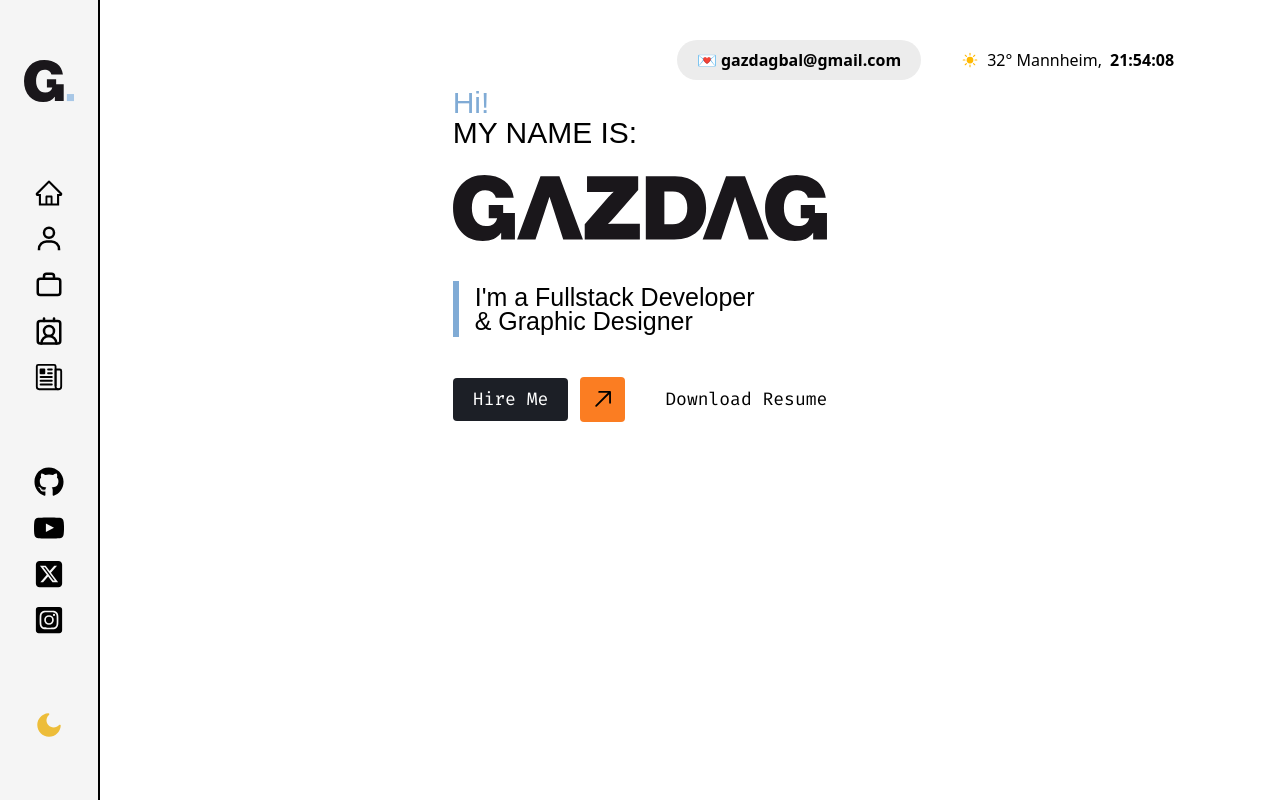
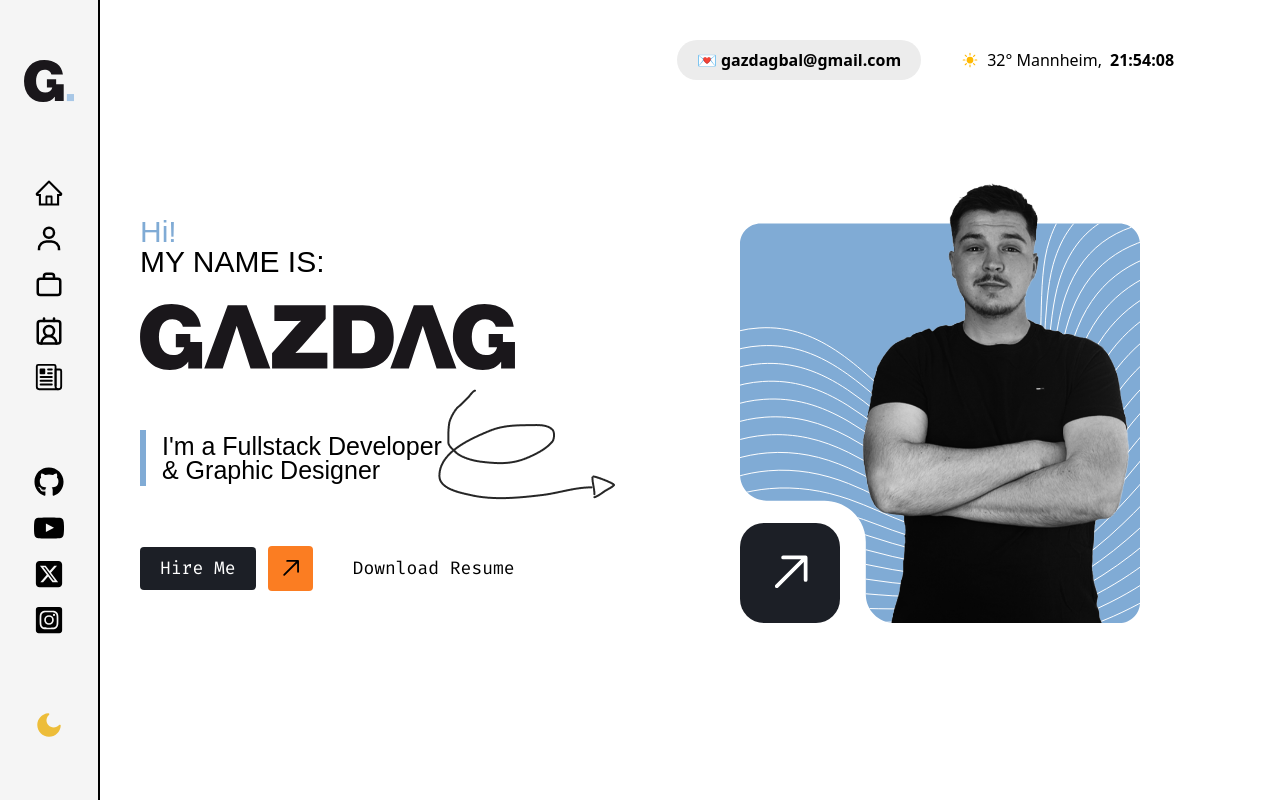
Before and after one commit to GazdagB/my-portfolio-, a React (Vite) app: page / in a window 1280 px wide. Built offline with nearby package versions, Linux system fonts and the light colour scheme; a web font is replaced by a local one.

Commit message:
✨ Adds right side for Hero component

```diff
--- a/src/App.tsx
+++ b/src/App.tsx
@@ -1,7 +1,8 @@
 import Forcast from "./components/Forecast";
 import gazdag from "./assets/gazdag.svg"
 import { GoArrowUpRight } from "react-icons/go";
-
+import hero from "./assets/hero-image.svg"
+import arrow from "./assets/arrow.png"
 
 function App() {
   return (
@@ -13,26 +14,35 @@ function App() {
           </div>
           <Forcast></Forcast>
         </div>
-        <div>
+        <div className="flex items-center justify-between w-full max-w-[1000px] gap-10 min-h-[80vh]  ">
           {/* Left */}
-          <div>
+          <div className="relative">
             <div className="text-[30px] flex flex-col mb-5">
               <p className="mb-[-15px] text-primary font-[500] font-t-sans">Hi!</p>
               <p className="font-[400] font-t-sans">MY NAME IS:</p>
             </div>
-            <img className="mb-10" src={gazdag} alt="" />
-            <div className="mb-10 flex text-[25px] leading-6 items-center gap-4 font-d-sans">
+            <img className="mb-15" src={gazdag} alt="" />
+            <div className="mb-15 flex text-[25px] leading-6 items-center gap-4 font-d-sans">
               <div className="w-[6px] bg-primary h-14 "></div>
               I'm a Fullstack Developer <br /> & Graphic Designer
             </div>
 
             <div className="text-[18px] flex gap-10 items-center">
-              <div className="flex items-center justify-start gap-3" >
-                <button className="font-mono bg-charcoal px-5 py-2 text-white rounded-sm">Hire Me</button>
-                <div className="bg-secondary text-[29px] rounded-sm p-2"><GoArrowUpRight /></div>
+              <div className="flex items-center relative justify-start gap-3" >
+                <button className="cursor-pointer font-mono bg-charcoal px-5 py-2 text-white rounded-sm">Hire Me</button>
+                <div className="cursor-pointer bg-secondary text-[29px] rounded-sm p-2"><GoArrowUpRight /></div>
               </div>
-              <div className="font-mono">Download Resume</div>
+              <div className="cursor-pointer hover:underline font-mono">Download Resume</div>
             </div>
+            <img className="absolute top-45 right-[-100px]" src={arrow} alt="" />
+          </div>
+
+          {/* Hero Right */}
+          <div className="relative">
+              <img width={400} src={hero} alt="" />
+              <div className="w-25 h-25 rounded-3xl flex items-center justify-center bg-charcoal absolute bottom-0 text-white text-[60px] cursor-pointer">
+                <GoArrowUpRight />
+              </div>
           </div>
         </div>
     </div>
```
Also changed, not shown: src/assets/arrow.png (added), src/assets/hero-image.svg (added).
